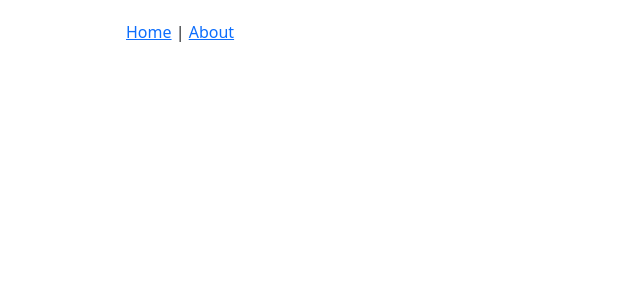
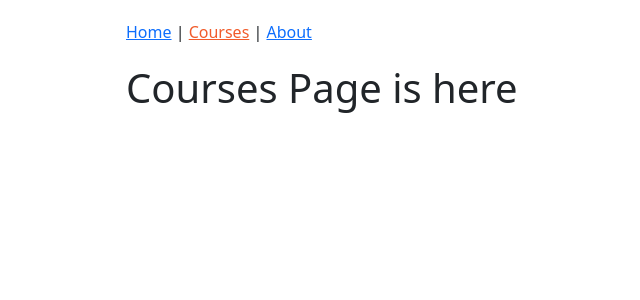
Before and after one commit to josephnq7/react_redux, a React app: page /courses in a window 1280 px wide. Shown: the top 300 px of the page, without its empty margins (101-741 px from the left). Built offline with nearby package versions, Linux system fonts and the light colour scheme.

Commit message:
Config react router

```diff
--- /dev/null
+++ b/src/PageNotFound.js
@@ -0,0 +1,5 @@
+import React from "react";
+
+const PageNotFound = () => <h1>Oops! Page not found.</h1>;
+
+export default PageNotFound;
--- a/src/components/App.js
+++ b/src/components/App.js
@@ -1,15 +1,21 @@
 import React from "react";
-import { Route } from "react-router-dom";
+import { Route, Switch } from "react-router-dom";
 import HomePage from "./home/HomePage";
 import AboutPage from "./about/AboutPage";
 import Header from "./common/Header";
+import PageNotFound from "../PageNotFound";
+import CoursesPage from "./courses/CoursesPage";
 
 function App() {
   return (
     <div className="container-fluid">
       <Header />
-      <Route exact path="/" component={HomePage} />
-      <Route path="/about" component={AboutPage} />
+      <Switch>
+        <Route exact path="/" component={HomePage} />
+        <Route path="/about" component={AboutPage} />
+        <Route path="/courses" component={CoursesPage} />
+        <Route component={PageNotFound} />
+      </Switch>
     </div>
   );
 }
--- a/src/components/common/Header.js
+++ b/src/components/common/Header.js
@@ -10,6 +10,10 @@ const Header = () => {
         Home
       </NavLink>
       {" | "}
+      <NavLink to="/courses" activeStyle={activeStyle}>
+        Courses
+      </NavLink>
+      {" | "}
       <NavLink to="/about" activeStyle={activeStyle}>
         About
       </NavLink>
--- /dev/null
+++ b/src/components/courses/CoursesPage.js
@@ -0,0 +1,9 @@
+import React from "react";
+
+class CoursesPage extends React.Component {
+  render() {
+    return <h1>Courses Page is here</h1>;
+  }
+}
+
+export default CoursesPage;
```
